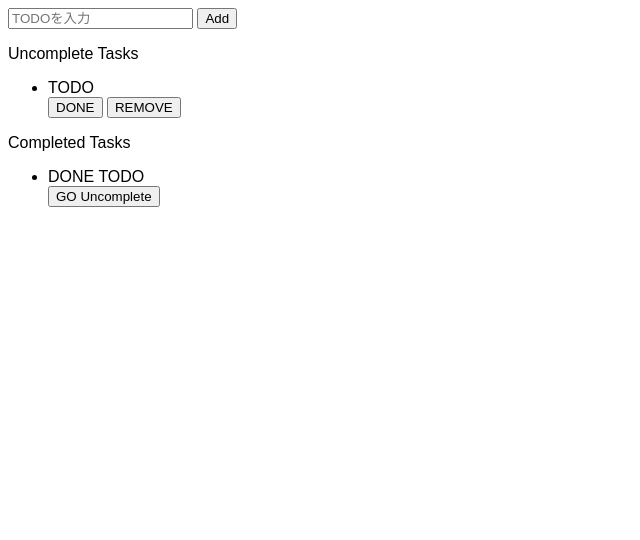
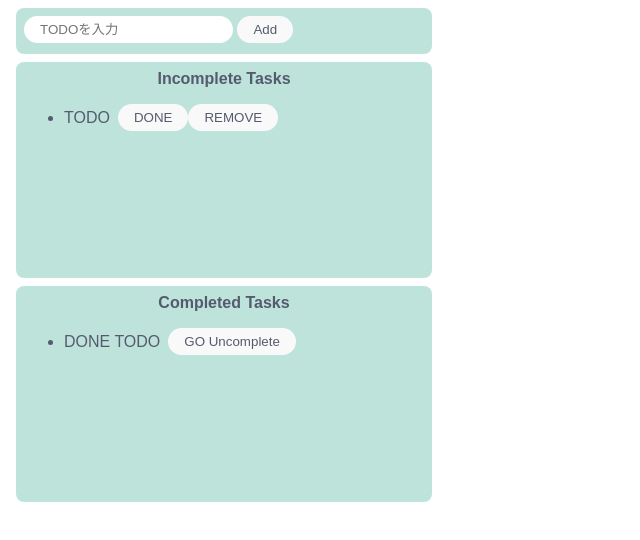
Before and after one commit to akane-yahagi/todo-js, a website built with Parcel: page index.html in a window 1280 px wide. Shown: the whole page, without its empty margins (0-640 px from the left). Built offline with nearby package versions, Linux system fonts and the light colour scheme.

Commit message:
organize views

```diff
--- a/index.html
+++ b/index.html
@@ -6,27 +6,31 @@
   </head>
 
   <body>
-    <div>
+    <div class="input_area">
       <input placeholder="TODOを入力" type="text" />
       <button>Add</button>
     </div>
-    <div>
-      <p>Uncomplete Tasks</p>
+    <div class="incompleted_area">
+      <p class="title">Incomplete Tasks</p>
       <ul>
+        <div class="list_row">
           <li>
             TODO
           </li>
           <button>DONE</button>
           <button>REMOVE</button>
+        </div>
       </ul>
     </div>
-    <div>
-      <p>Completed Tasks</p>
+    <div class="completed_area">
+      <p class="title">Completed Tasks</p>
       <ul>
+        <div class="list_row">
           <li>
             DONE TODO
           </li>
           <button>GO Uncomplete</button>
+        </div>
       </ul>
     </div>
     <script src="src/index.js"></script>
--- a/src/styles.css
+++ b/src/styles.css
@@ -1,3 +1,67 @@
 body {
   font-family: sans-serif;
+  color: #555b6e;
 }
+
+input {
+  border-radius: 16px;
+  border: none;
+  padding: 6px 16px;
+  outline: none;
+}
+
+button {
+  background-color: #faf9f9;
+  border-radius: 16px;
+  border: none;
+  padding: 6px 16px;
+  color: #555b6e;
+}
+
+button:hover {
+  background-color: #ffd6ba;
+  cursor: pointer;
+}
+
+li {
+  margin-right: 8px;
+}
+
+.input_area {
+  background-color: #bee3db;
+  width: 400px;
+  height: 30px;
+  padding: 8px;
+  margin: 8px;
+  border-radius: 8px;
+}
+
+.incompleted_area {
+  background-color: #bee3db;
+  width: 400px;
+  min-height: 200px;
+  padding: 8px;
+  margin: 8px;
+  border-radius: 8px;
+}
+
+.completed_area {
+  background-color: #bee3db;
+  width: 400px;
+  min-height: 200px;
+  padding: 8px;
+  margin: 8px;
+  border-radius: 8px;
+}
+
+.title {
+  text-align: center;
+  margin-top: 0;
+  font-weight: bold;
+}
+
+.list_row {
+  display: flex;
+  align-items: center;
+  padding-bottom: 4px;
+}
```
Lines whose indentation alone changed are shown as unchanged.
